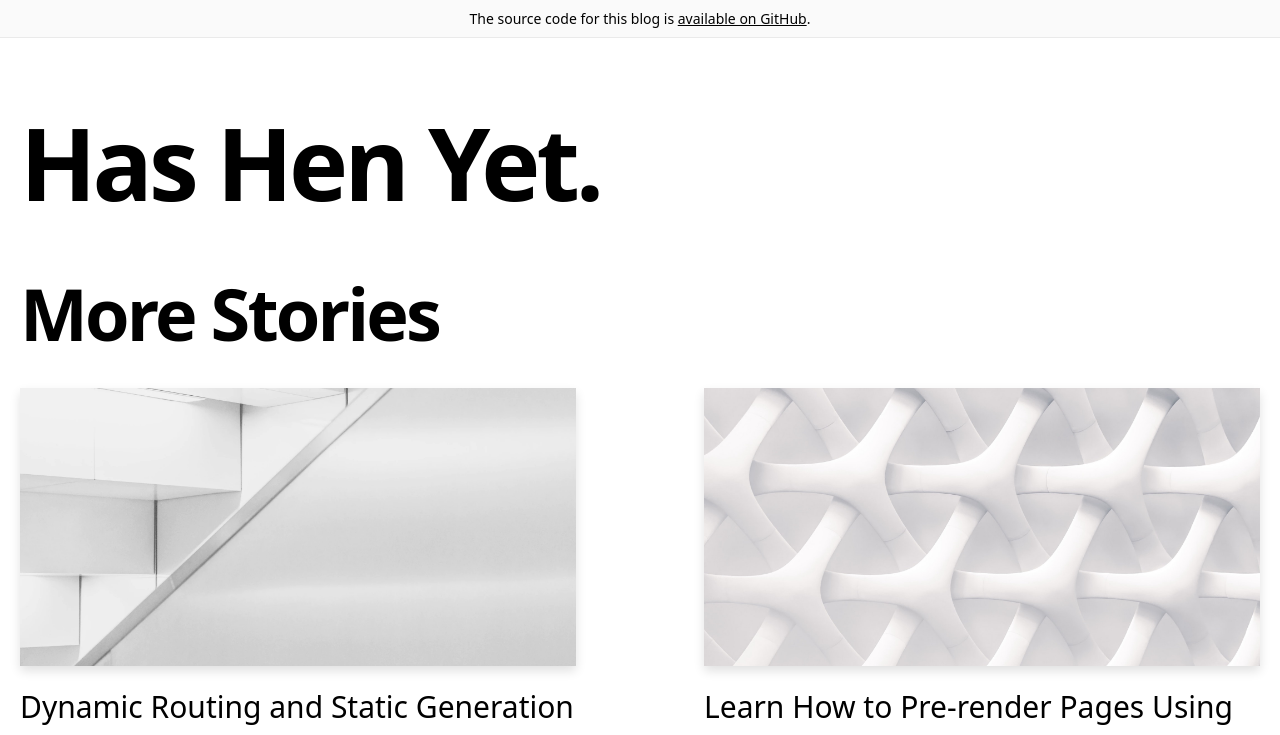
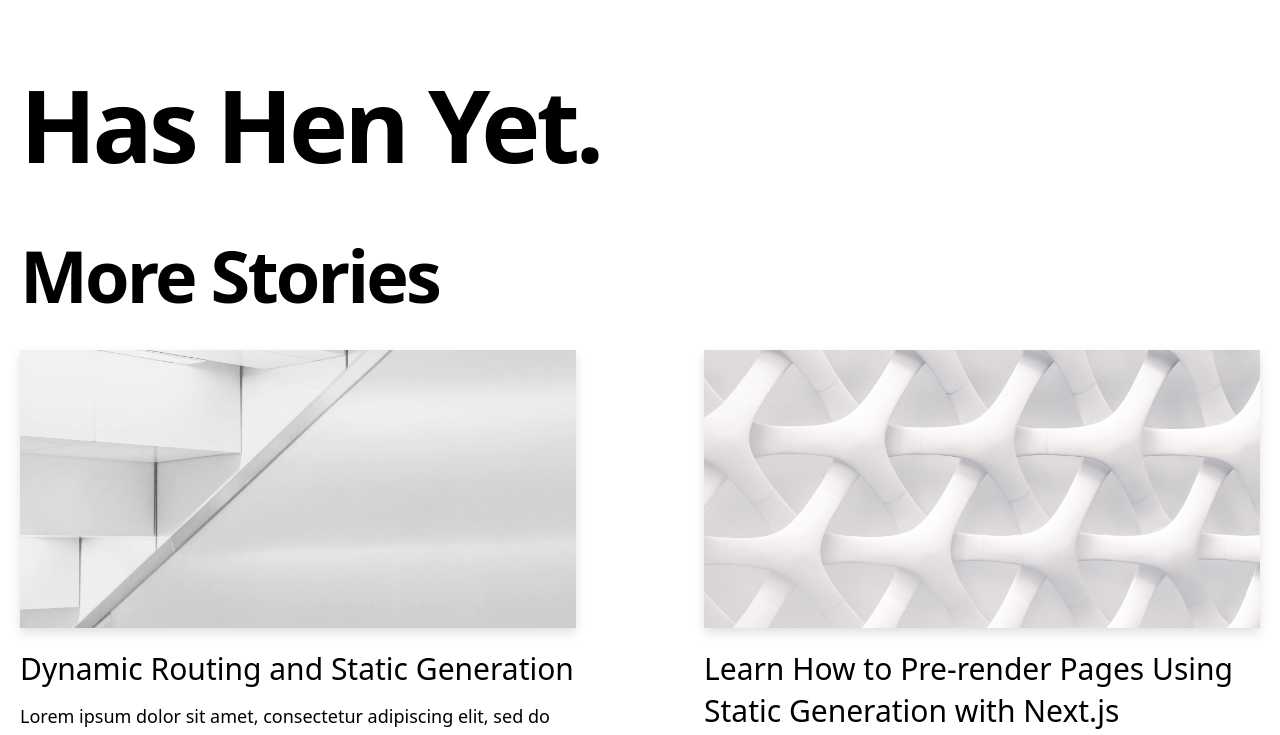
Before and after one commit to Vicskips/hashenyet, a Next.js app: page / in a window 1280 px wide. Shown: the top 735 px of the page. Built offline with nearby package versions, Linux system fonts and the light colour scheme.

Commit message:
Removed Alert from layouts.js

```diff
--- a/components/layout.js
+++ b/components/layout.js
@@ -1,16 +1,14 @@
-import Alert from '../components/alert'
-import Footer from '../components/footer'
-import Meta from '../components/meta'
+import Footer from "../components/footer";
+import Meta from "../components/meta";
 
 export default function Layout({ preview, children }) {
   return (
     <>
       <Meta />
       <div className="min-h-screen">
-        <Alert preview={preview} />
         <main>{children}</main>
       </div>
       <Footer />
     </>
-  )
+  );
 }
```
